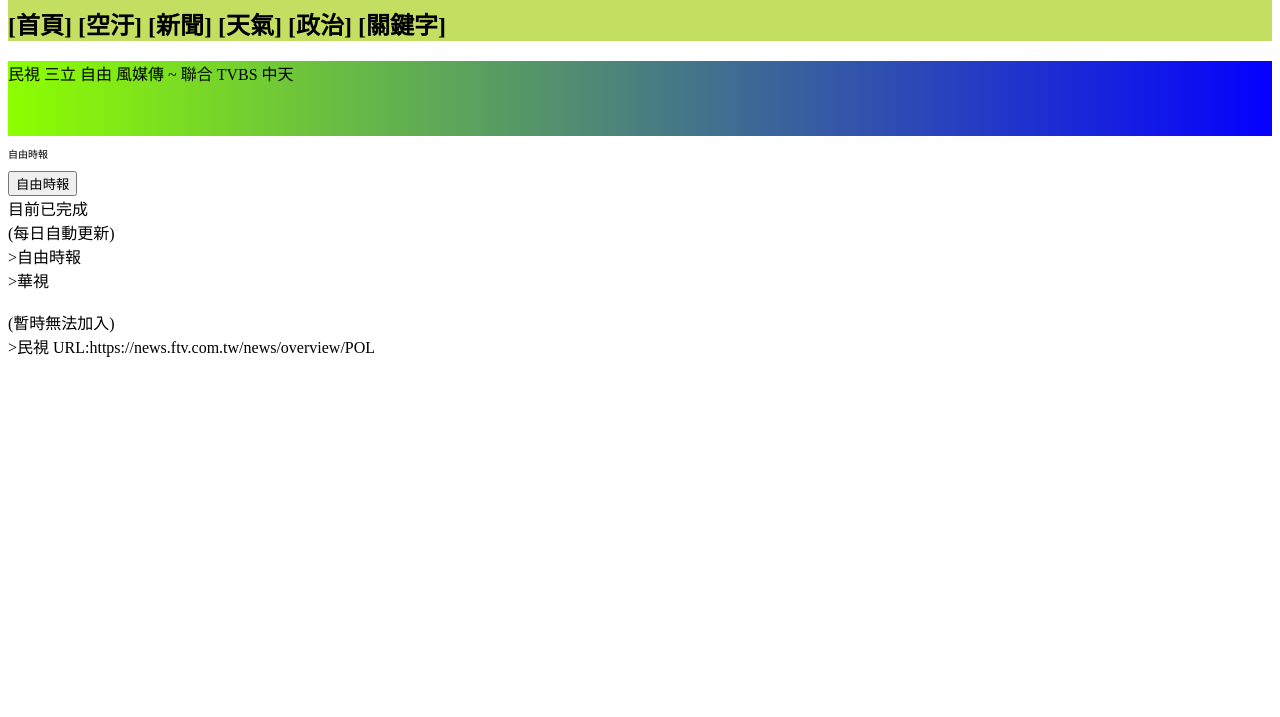
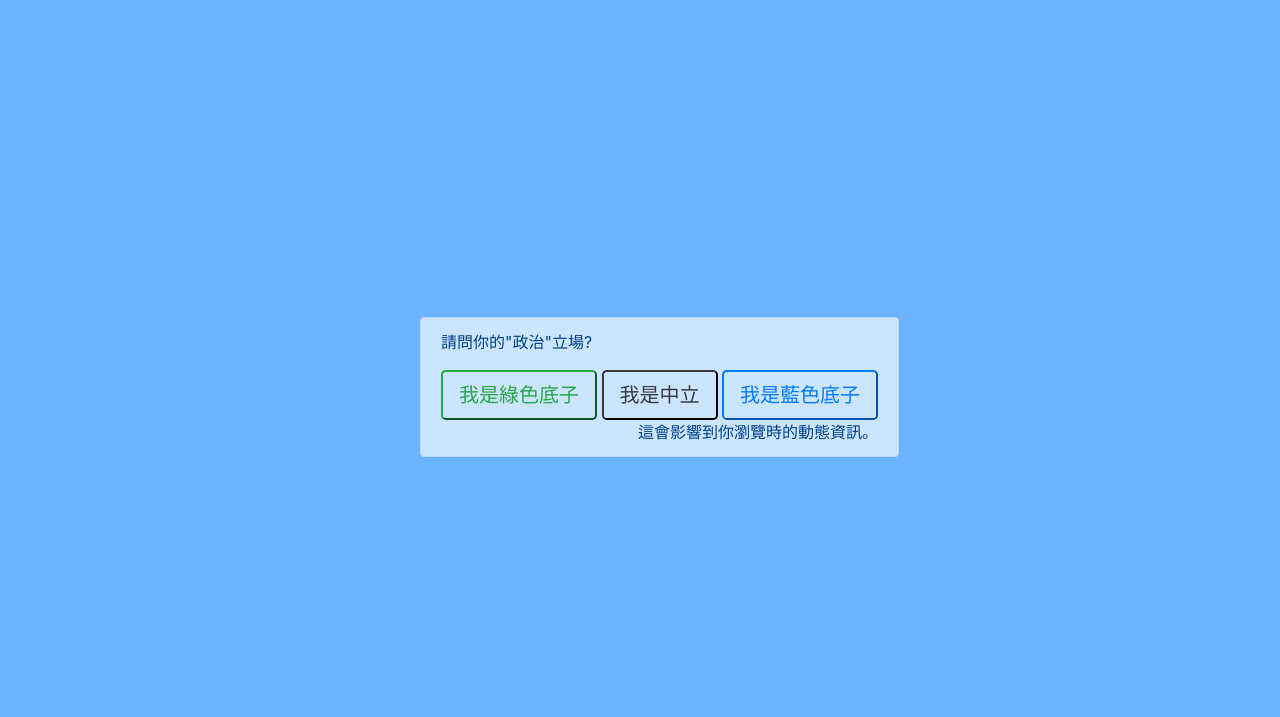
Before and after one commit to mingming12369852/Political-news-platform, a plain HTML site: page 爬行動物/NodsCode/GetDataIndex.html in a window 1280 px wide. Shown: the part 83-800 px from the top of the page. Drawn offline with nearby package versions, Linux system fonts and the light colour scheme; no server answers.

Commit message:
2018/12/03 更新(0,4,1)
新增了   登入首頁時，選擇黨派(並無實際功能)
新增了   存放資料的位置

```diff
--- a/爬行動物/NodsCode/GetDataIndex.html
+++ b/爬行動物/NodsCode/GetDataIndex.html
@@ -2,32 +2,71 @@
 <html lang="en" dir="ltr">
 
 <head>
-  <script src="https://code.jquery.com/jquery-3.3.1.min.js"></script>
   <meta charset="utf-8">
   <title>台北生活，不受限</title>
-
-
+  <link rel="stylesheet" href="https://stackpath.bootstrapcdn.com/bootstrap/4.1.1/css/bootstrap.min.css" integrity="sha384-WskhaSGFgHYWDcbwN70/dfYBj47jz9qbsMId/iRN3ewGhXQFZCSftd1LZCfmhktB" crossorigin="anonymous">
+  </style>
+  <script src="https://code.jquery.com/jquery-3.3.1.min.js"></script>
+  <!-- WEB.css -->
   <style src="text/css">
     #top {
-      background-color: rgb(196, 222, 97);
+        background-color: rgb(196, 222, 97);
     }
-    #backcolor{
-  width: 0px auto;
-  height: 75px;
-      background: -webkit-linear-gradient(left,rgb(141, 255, 0),rgb(5, 0, 255));
+    #text p{
+        font-size:10px;
     }
-    p{
-      font-size:10px;
+    #index-top {
+        background: -webkit-linear-gradient(left,rgb(110, 199, 0),rgb(5, 0, 255));
+
+    }
+    #index-top a{
+
+        font-size: 100%;
+        color:rgb(255, 255, 255);
+    }
+
+    #faler-body{
+        background-color: rgb(107, 178, 255);
+        width:100%;
+        height:100%;
+        z-index:1;
+        position:absolute;
+    }
+
+    #mid{
+        width: atom;
+
+        position:absolute;
+        left:50%;
+        top: 50%;
+        margin-left: -220px;
+      }
+    #mid-butt{
+      width:480;
+      }
+
+    #Green{
+      background:-webkit-linear-gradient(left,rgb(4, 255, 14),rgb(166, 255, 209));
+    }
+    #Black{
+      background-color: rgb(117, 117, 117);
+    }
+    #Blue{
+      background:-webkit-linear-gradient(right,rgb(76, 83, 250),rgb(152, 159, 255));
     }
   </style>
+  <!-- 收起選單 -->
+  <script type="text/javascript">
+    function position(number) {
+      console.log(number);
+      $('#faler-body').slideUp("slow");
+    }
+  </script>
 
+  <!-- 抓取本地 .json 打印到hmtl 頁面上。 -->
+  <script type="text/javascript">
+    var dataURL = "http://127.0.0.1/html_/js/爬行動物/NodsCode/result.json";
 
-</head>
-
-<body>
-  <!--   http://127.0.0.1/html_/NodsCode/result.JSON  -->
-  <script type="text/javascript">
-    var dataURL = "http://127.0.0.1/html_/NodsCode/result.JSON";
     var request = new XMLHttpRequest();
 
     request.open('GET', dataURL);
@@ -40,7 +79,7 @@
     }
 
     function populeateHeader(jsonObj) {
-      var myH1 = document.createElement('h1');
+      var myH1 = document.createElement('p');
       var br = document.createElement("br");
       for (var i = 0; i < jsonObj.length; i++) {
         myH1.innerText += jsonObj[i] + "\n";
@@ -50,34 +89,125 @@
     }
   </script>
 
+</head>
 
-  <!-- 頭頂 -->
+<body>
+
+  <!-- 中央選單 -->
+  <div id="faler-body">
+    <div id="mid">
+      <div id="mid-butt" class="alert alert-primary">
+        <p>請問你的"政治"立場?</p>
+        <button type="button" class="but btn-outline-success btn-lg" Onclick="position('Green')" ;>我是綠色底子</button>
+        <button type="button" class="but btn-outline-dark btn-lg" Onclick="position('Black');" ;>我是中立</button>
+        <button type="button" class="but btn-outline-primary btn-lg" Onclick="position('Blue')" ;>我是藍色底子</button>
+        <p class="nav justify-content-end">這會影響到你瀏覽時的動態資訊。</p>
+      </div>
+    </div>
+  </div>
+
+  <!-- 標題 -->
   <div id="top">
-    <h1>歡迎光臨 - 新聞平台。</h1>
-    <h2>[首頁] [空汙] [新聞] [天氣] [政治] [關鍵字]</h2>
+    <h1>新聞集資平台。</h1>
+    <p class="text-right">抑止錯誤資訊，你我有責。</p>
+    政治光譜
+  </div>
+
+  <!-- 各家新聞-->
+  <ul class="nav justify-content-center" id="index-top">
+    <li class="nav-item">
+      <a href="#" class="nav-link active">民視</a>
+    </li>
+
+    <li class="nav-item">
+      <a href="#" class="nav-link">三立</a>
+    </li>
+
+    <li class="nav-item">
+      <a href="#" class="nav-link">年代新聞</a>
+    </li>
+
+    <li class="nav-item">
+      <a href="#" class="nav-link">自由</a>
+    </li>
+
+    <li class="nav-item">
+      <a href="#" class="nav-link">風媒端</a>
+    </li>
+
+    <li class="nav-item">
+      <a href="#" class="nav-link">聯合</a>
+    </li>
+    <li class="nav-item">
+      <a href="#" class="nav-link">TVBS</a>
+    </li>
+
+    <li class="nav-time">
+      <a href="#" class="nav-link">東森</a>
+    </li>
+
+    <li class="nav-item">
+      <a href="#" class="nav-link">中天</a>
+    </li>
+
+    <li class="nav-item">
+      <a href="#" class="nav-link disabled"></a>
+    </li>
+  </ul>
+
+  <!-- 所有新聞標題 -->
+  <div class="container">
+
+    <!-- 綠色底子 -->
+    <div class="row" id="Green">
+
+      <div class="col">
+        民視
+      </div>
+
+      <div class="col">
+        三立
+      </div>
+
+      <div class="col">
+        年代
+      </div>
+
+      <div class="col">
+        自由時報
+        <p id="text"></p>
+      </div>
+
+    </div>
+
+    <!-- 中立 -->
+    <div class="row" id="Black">
+
+      <div class="col">
+        風端媒
+        <p>dddddddddddddddddddddddddddddddddd</p>
+      </div>
+      <div class="col">
+        聯合
+        <p>dddddddddddddddddddddddddddddddddd</p>
+      </div>
+    </div>
+
+    <!-- 藍色底子 -->
+    <div class="row" id="Blue">
+      <div class="col">
+        TVBS
+      </div>
+      <div class="col">
+        東森
+      </div>
+      <div class="col">
+        中天
+      </div>
+    </div>
 
   </div>
 
-  <!-- 爬蟲的code.js
-  <script src="NodsCode/nods01.js"></script> -->
-
-  <a></a>
-  <div id="backcolor">
-    民視 三立 自由 風媒傳 ~ 聯合 TVBS 中天
-  </div>
-  <p type="button" id="text">自由時報</p>
-  <button type="button" id="text">自由時報</button>
-
-<div class="">
-目前已完成<br>
-(每日自動更新)<br>
->自由時報<br>
->華視<br>
-<br>
-(暫時無法加入)<br>
->民視 URL:https://news.ftv.com.tw/news/overview/POL<br>
-<br>
-</div>
 
 </body>
 
--- a/爬行動物/NodsCode/result.json
+++ b/爬行動物/NodsCode/result.json
@@ -1 +1 @@
-["2018/12/02 19:51高雄變天 AIT前處長楊甦棣:這是民主","2018/12/02 19:46獲邀推廣蜂蜜! 吳蕚洋再度高歌","2018/12/02 19:39謝票園遊會! 柯P與市民\"拍好拍滿\"","2018/12/02 19:39入韓小內閣 前主播王淺秋接新聞局長","2018/12/02 18:45【晚間搶先報】入韓小內閣 前主播王淺秋接新聞局長"]
+["AIT前處長楊甦棣︰美台應儘早簽署FTA","譚慎格︰挫中國銳實力 須多邊合作","柯砲打中央︰離「對的標準」還很遠","黃偉哲談城市合作︰不能預設前提","陳育琳升六軍團政戰主任 女性第一人","謠言終結站》中選會官網投票日遭攻擊？政院資安處：已即時阻擋","本週熱點》受理軍改釋憲案 大法官4日說明","2020卡位戰》全台輔選 朱願分享市政經驗","2020卡位戰》修補關係 吳將宴請黨籍立委"]
--- /dev/null
+++ b/爬行動物/NodsCode/result2.json
@@ -0,0 +1 @@
+["2018/12/03 16:20聯合國官員批愛家公投：民粹民主的陷阱","2018/12/03 15:33外傳留任高雄副市長 楊明州出面駁斥!","2018/12/03 13:11陳英鈐延辭為年終? 政院:借調不影響","2018/12/03 13:08敗選後開直播 林佳龍:打死不離開台中","2018/12/03 13:03有機會真除交長? 王國材重申:是代理"]
```
Also changed, not shown: 爬行動物/NodsCode/nods01.js (+1 -28 lines), 爬行動物/NodsCode/test.html (added, +33 -0 lines).
